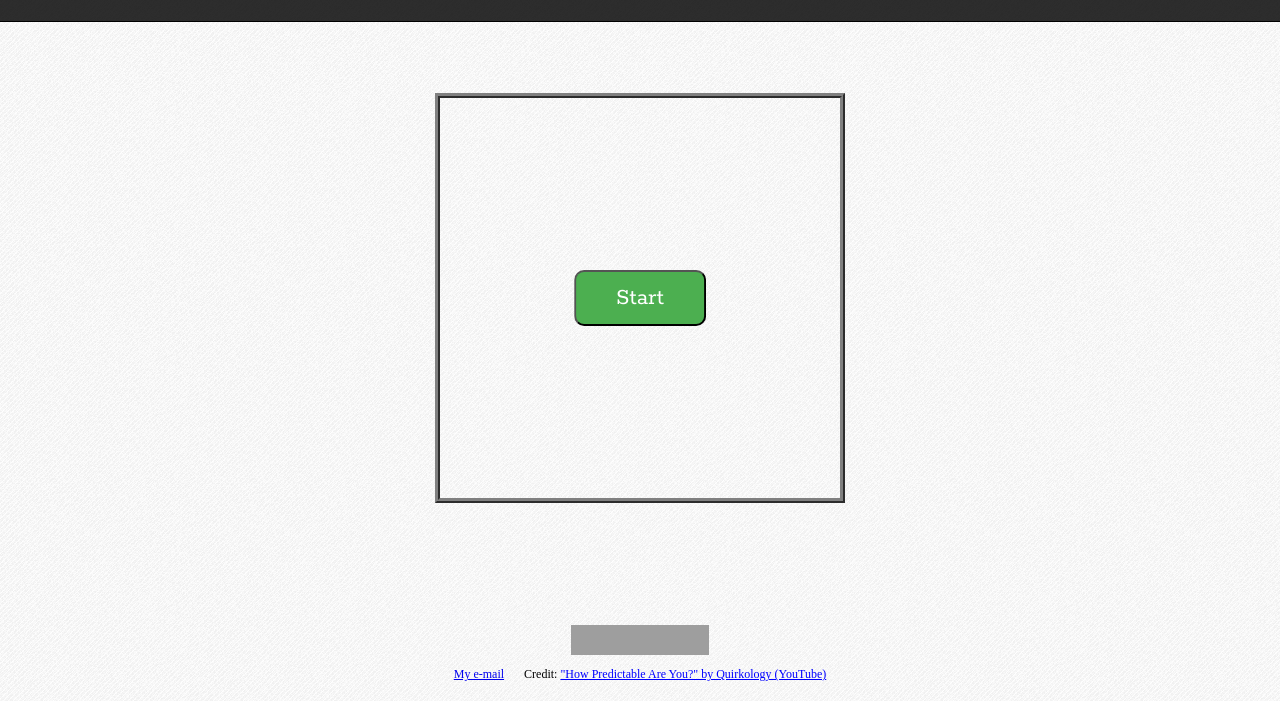
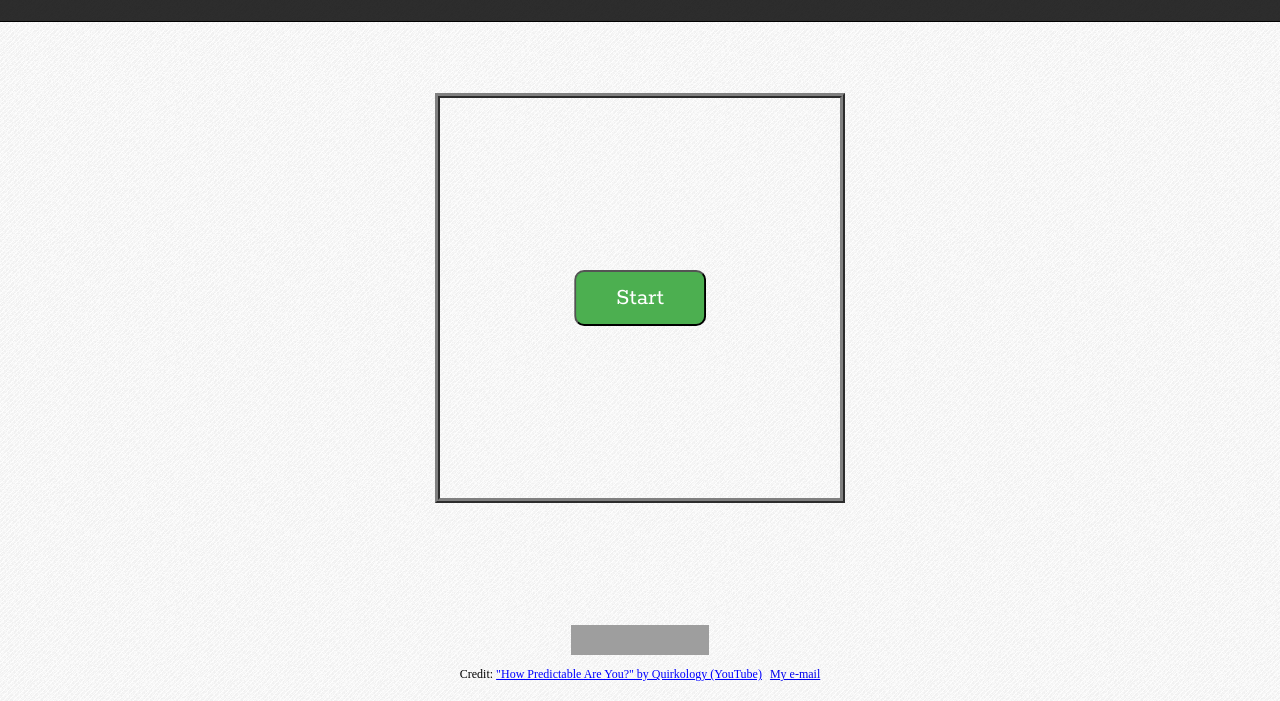
Before and after one commit to Pylyr/Pylyr.github.io, a plain HTML site: page index.html in a window 1280 px wide. Shown: the part 99-800 px from the top of the page. Drawn offline with Linux system fonts and the light colour scheme; grey boxes are pictures that could not be loaded.

Commit message:
email rearrange

```diff
--- a/index.html
+++ b/index.html
@@ -57,6 +57,6 @@
   </div>
   <div id="fb-root-container">
     <iframe id="fb-like-button" src="https://www.facebook.com/plugins/like.php?href=https%3A%2F%2Fhowpredictable.com%2F&width=138&layout=button&action=like&size=large&share=true&height=65&appId" width="138" height="30" style="border:none;overflow:hidden" scrolling="no" frameborder="0" allowfullscreen="true" allow="autoplay; clipboard-write; encrypted-media; picture-in-picture; web-share"></iframe>
-    <p id="credit"><a id = "email" href="mailto:avadakidabra.magic@gmail.com?subject=[Feedback]">My e-mail</a>Credit: <a id="credit-link" target="_blank" href="https://www.youtube.com/watch?v=DaWcL3oOd-E">"How Predictable Are You?" by Quirkology (YouTube)</a>
+    <p id="credit">Credit: <a id="credit-link" target="_blank" href="https://www.youtube.com/watch?v=DaWcL3oOd-E">"How Predictable Are You?" by Quirkology (YouTube)</a> <a id = "email" href="mailto:avadakidabra.magic@gmail.com?subject=[Feedback]">My e-mail</a>
   </div>
   </body>
--- a/style.css
+++ b/style.css
@@ -160,8 +160,5 @@ body {
 
 #credit-link{
     color: blue;
+    margin-right: 5px;
 }
-
-#email {
-    margin-right: 20px;
-}
```
